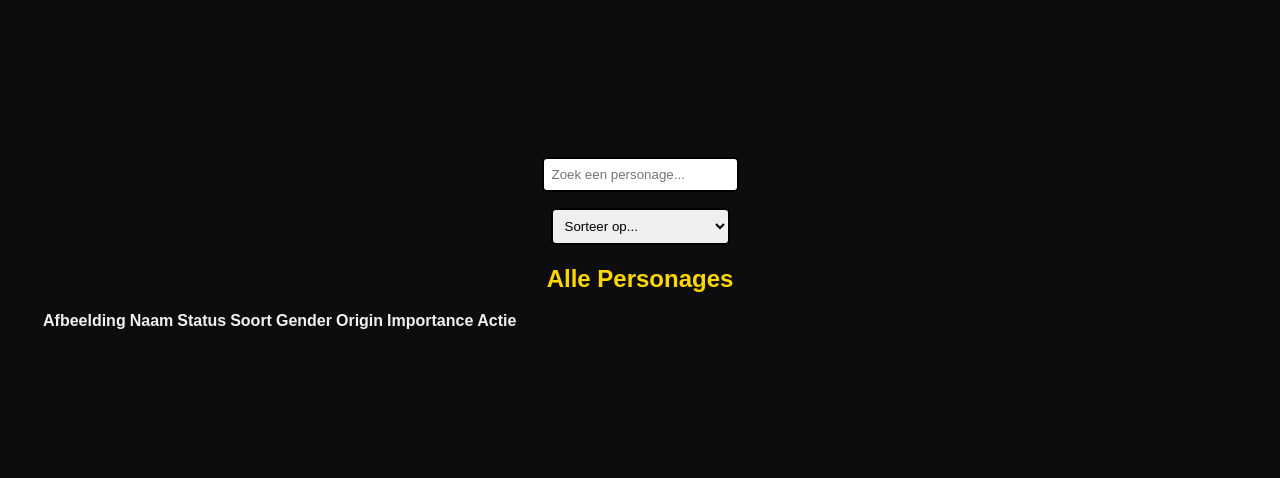
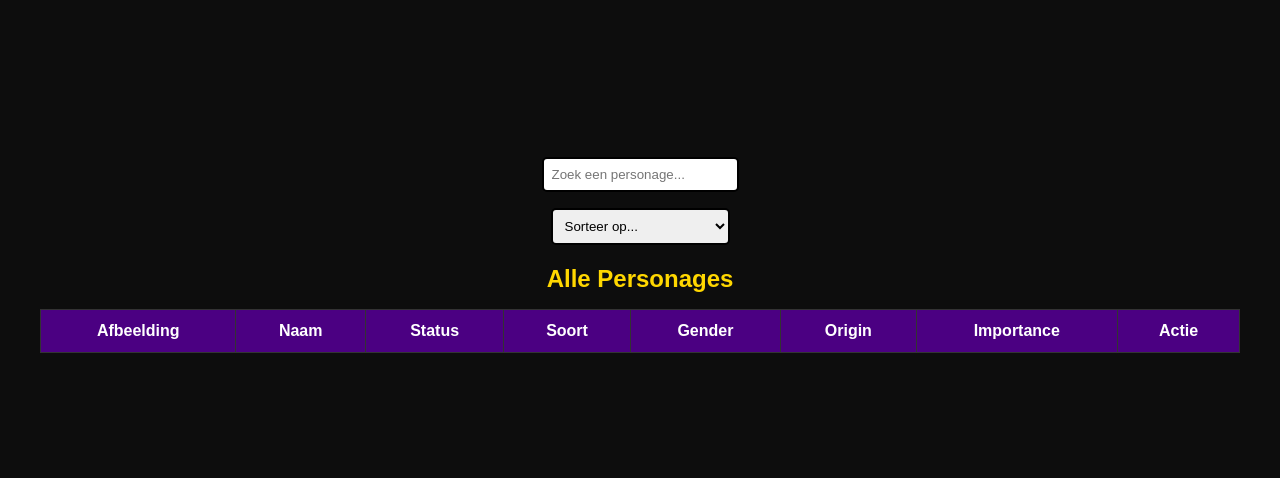
Before and after one commit to asxmr/ProjectWebAdvanced-Rania, a website built with Vite: page index.html in a window 1280 px wide. Shown: the part 295-773 px from the top of the page. Built offline with nearby package versions, Linux system fonts and the light colour scheme.

Commit message:
Styling tabel aangemaakt

```diff
--- a/src/style.css
+++ b/src/style.css
@@ -58,3 +58,21 @@ h1, h2 {
   border-radius: 5px;
   border: 2px solid;
 }
+
+table {
+  width: 100%;
+  border-collapse: collapse;
+  background-color: #1c1c1c;
+  color: white;
+}
+
+th, td {
+  padding: 0.75rem 1rem;
+  border: 1px solid #333;
+  text-align: center;
+}
+
+th {
+  background-color: #4b0082;
+  font-weight: bold;
+}
```
